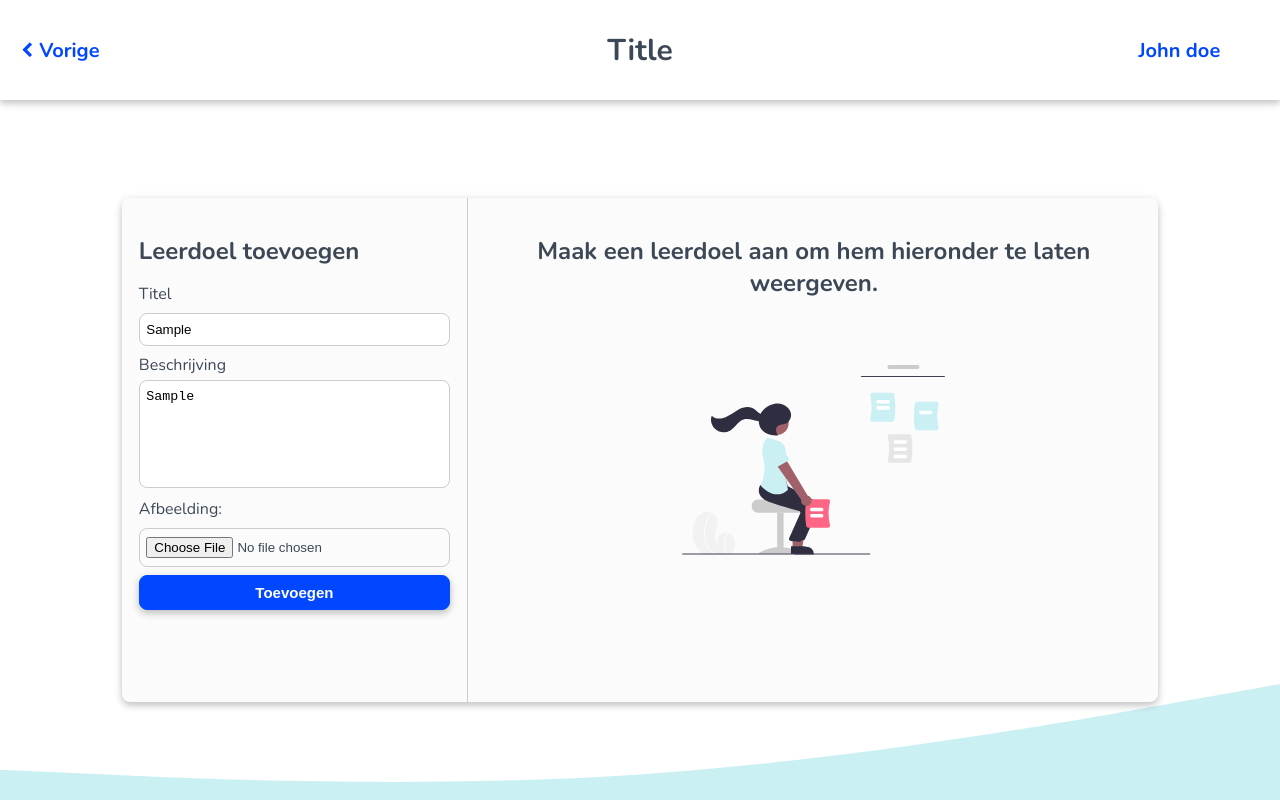
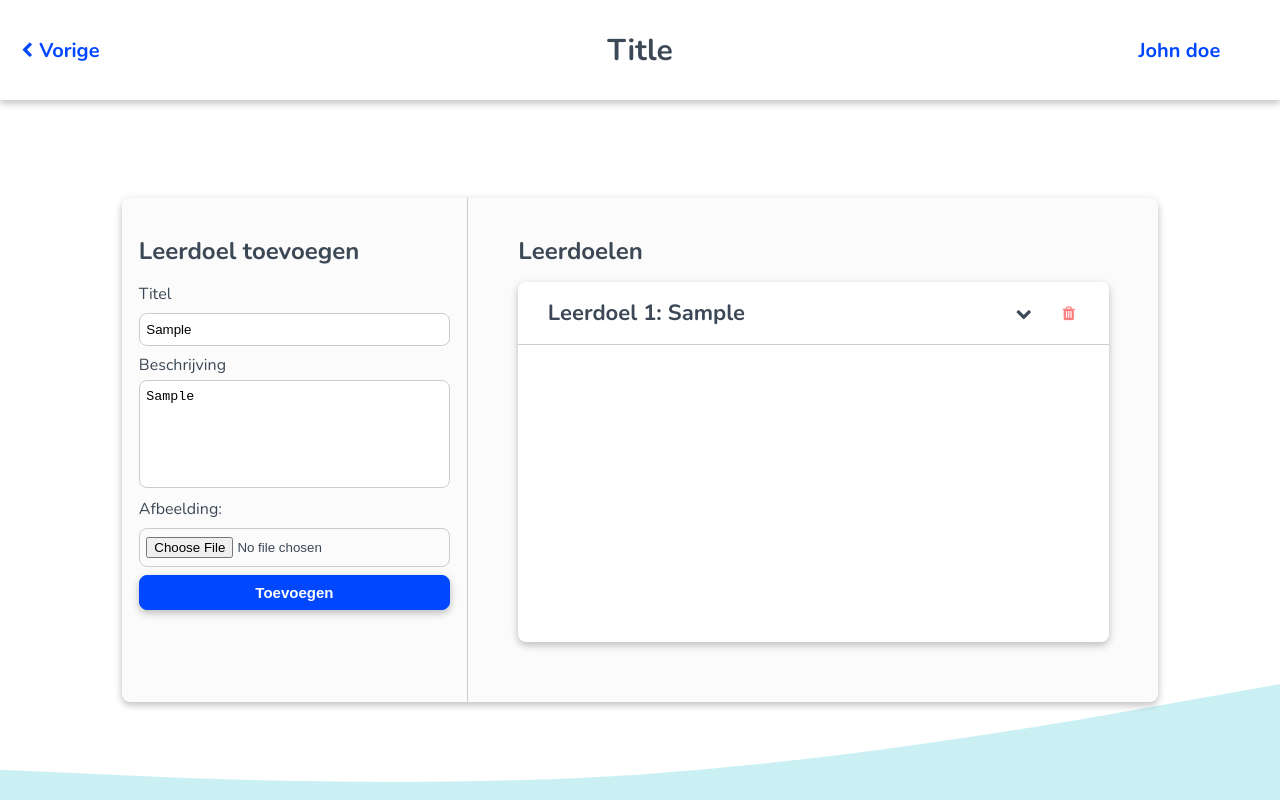
Before and after one commit to Rowan-Paul/HANAIM-DWA-Rekenlogboek, a React (Create React App) app in the folder rekenlogboek/client-side/: page /logbook-designer/new-logbook/page-3 in a window 1280 px wide. Both pictures are taken after typing "Sample", "Sample" into the empty fields and a click on the button "Toevoegen". Built offline with nearby package versions, Linux system fonts and the light colour scheme.

Commit message:
Finished page3

```diff
--- a/rekenlogboek/client-side/src/js/logbook-designer/components/AddLearnGoal.js
+++ b/rekenlogboek/client-side/src/js/logbook-designer/components/AddLearnGoal.js
@@ -2,15 +2,22 @@ import React, { useState } from 'react'
 import Button from '../../common/components/Button'
 import '../../../scss/logbook-designer/components/AddLearnGoal.scss'
 
-export default function AddLearnGoal() {
+export default function AddLearnGoal(props) {
+	const [ID, setID] = useState(1)
 	const [title, setTitle] = useState('')
 	const [description, setdescription] = useState('')
 	const [image, setimage] = useState('')
 
 	const addLearnGoalHandler = e => {
 		e.preventDefault()
-		console.log(image)
-		alert('klik')
+
+		props.handler({
+			ID,
+			title,
+			description,
+			image
+		})
+		setID(ID + 1)
 	}
 
 	return (
--- a/rekenlogboek/client-side/src/js/logbook-designer/components/LearnGoal.js
+++ b/rekenlogboek/client-side/src/js/logbook-designer/components/LearnGoal.js
@@ -1,5 +1,42 @@
-import React from 'react'
+import React, { useState } from 'react'
+import '../../../scss/logbook-designer/components/LearnGoal.scss'
 
-export default function LearnGoal() {
-	return null
+export default function LearnGoal(props) {
+	const [view, setView] = useState(false)
+
+	return (
+		<li className="LearnGoal">
+			<div className="top-row">
+				<div className="title">
+					<span>
+						Leerdoel {props.index}: {props.learnGoal.title}
+					</span>
+				</div>
+
+				<div className="image">
+					<span>{props.learnGoal.image}</span>
+				</div>
+
+				<div className="toggle-description">
+					<i
+						className={view ? 'fa fa-chevron-up' : 'fa fa-chevron-down'}
+						onClick={() => setView(!view)}
+					></i>
+				</div>
+
+				<div className="delete">
+					<i
+						className="fa fa-trash"
+						onClick={() => props.removeHandler(props.learnGoal.ID)}
+					></i>
+				</div>
+			</div>
+
+			{view ? (
+				<div className="description">
+					<p>{props.learnGoal.description}</p>
+				</div>
+			) : null}
+		</li>
+	)
 }
--- a/rekenlogboek/client-side/src/js/logbook-designer/components/LearnGoalList.js
+++ b/rekenlogboek/client-side/src/js/logbook-designer/components/LearnGoalList.js
@@ -1,5 +1,21 @@
 import React from 'react'
+import LearnGoal from './LearnGoal'
 
-export default function LearnGoalList() {
-	return <div></div>
+import '../../../scss/logbook-designer/components/LearnGoalList.scss'
+export default function LearnGoalList(props) {
+	return (
+		<div className="LearnGoalList">
+			<h1>Leerdoelen</h1>
+			<ul>
+				{props.learnGoals.map((learnGoal, i) => (
+					<LearnGoal
+						key={learnGoal.ID}
+						index={++i}
+						learnGoal={learnGoal}
+						removeHandler={props.removeHandler}
+					/>
+				))}
+			</ul>
+		</div>
+	)
 }
--- a/rekenlogboek/client-side/src/js/logbook-designer/containers/Page3.js
+++ b/rekenlogboek/client-side/src/js/logbook-designer/containers/Page3.js
@@ -5,17 +5,29 @@ import Jumbotron from '../../common/components/Jumbotron'
 import InfoContainer from '../../common/components/InfoContainer'
 import Illustration from '../components/Illustration'
 import Image from '../../../img/illustrations/log_select_learning_goals.svg'
+import LearnGoalList from '../components/LearnGoalList'
 import '../../../scss/logbook-designer/containers/Page3.scss'
 export default function Page3() {
 	const [learnGoals, setlearnGoals] = useState([])
 
+	const removeHandler = ID => {
+		const newList = learnGoals.filter(goal => goal.ID !== ID)
+
+		console.log(newList)
+		setlearnGoals(newList)
+	}
+	const learnGoalHandler = newGoal => setlearnGoals([...learnGoals, newGoal])
+
 	return (
 		<div className="Page3">
 			<Jumbotron>
-				<AddLearnGoal />
+				<AddLearnGoal handler={learnGoalHandler} />
 				<InfoContainer>
 					{learnGoals.length > 0 ? (
-						<div></div> // <LearnGoalList />
+						<LearnGoalList
+							learnGoals={learnGoals}
+							removeHandler={removeHandler}
+						/>
 					) : (
 						<Illustration
 							title="Maak een leerdoel aan om hem hieronder te laten weergeven."
--- /dev/null
+++ b/rekenlogboek/client-side/src/scss/logbook-designer/components/LearnGoal.scss
@@ -0,0 +1,57 @@
+@import '../../Variables.scss';
+.LearnGoal {
+	border-bottom: 1px solid $borderColor;
+	list-style: none;
+	padding: 0;
+	width: 100%;
+
+	.top-row {
+		display: grid;
+		grid-template-columns: repeat(auto-fit, calc(100% / 12));
+		padding: 2vh 0 2vh 5%;
+		width: 95%;
+
+		div {
+			align-items: center;
+			display: flex;
+		}
+		.title {
+			grid-column: span 5;
+			span {
+				font-size: 22px;
+				font-weight: 700;
+			}
+		}
+		.image {
+			grid-column: span 5;
+		}
+		.toggle-description {
+			cursor: pointer;
+			transition: ease-in-out 0.5s;
+
+			&:hover {
+				color: lighten($fontColor, 30%);
+			}
+		}
+		.delete {
+			color: #ff8080;
+			cursor: pointer;
+			transition: ease-in-out 0.5s;
+
+			&:hover {
+				color: lighten(#ff8080, 12.5%);
+			}
+		}
+	}
+
+	.description {
+		border-top: 1px solid $borderColor;
+		padding: 0 5%;
+		width: 90%;
+
+		p {
+			font-weight: 100;
+			font-size: 18px;
+		}
+	}
+}
--- /dev/null
+++ b/rekenlogboek/client-side/src/scss/logbook-designer/components/LearnGoalList.scss
@@ -0,0 +1,18 @@
+@import '../../Variables.scss';
+.LearnGoalList {
+	height: 100%;
+	margin: 0 auto;
+	width: 90%;
+	text-align: left;
+
+	ul {
+		background: #fff;
+		box-shadow: $shadow;
+		border-radius: 8px;
+		height: 45vh;
+		margin: 2.5% auto;
+		overflow-y: scroll;
+		padding: 0;
+		width: 100%;
+	}
+}
```
